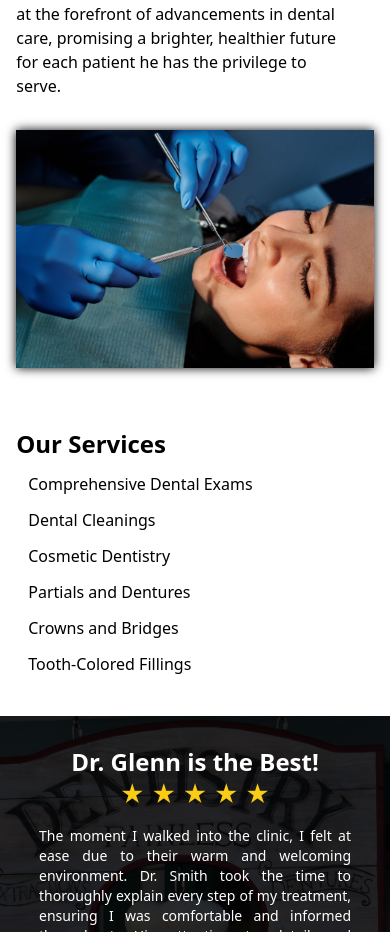
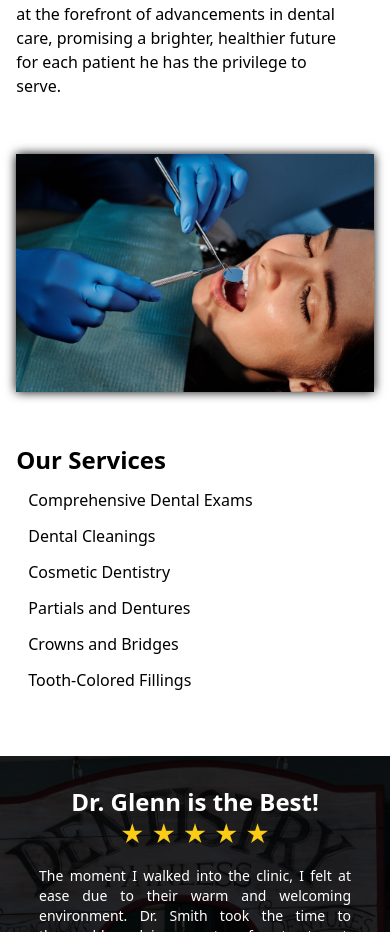
Before and after one commit to Peterson-Jacob/glennsmithDDS, a website: page index.html in a window 390 px wide. Shown: the part 1762-2694 px from the top of the page. Drawn offline with nearby package versions, Linux system fonts and the light colour scheme; a web font is replaced by a local one.

Commit message:
Update index.html

```diff
--- a/index.html
+++ b/index.html
@@ -65,8 +65,8 @@
             </div>
         </div>
 
-        <div class="flex flex-col-reverse my-24 lg:flex-row serviceInfo">
-            <div class="w-11/12 mt-5 mx-auto pb-10 flex-1 opacity-0 overflow-hidden lg:mt-10  services">
+        <div class="flex flex-col-reverse my-6 lg:my-16 lg:flex-row serviceInfo">
+            <div class="w-11/12 mt-3 mx-auto pb-10 flex-1 opacity-0 overflow-hidden lg:mt-10  services">
                 <h2 class="text-black text-2xl font-semibold lg:text-center lg:text-3xl">Our Services</h2>
 
                 <ul class="pl-3 lg:text-center text-base lg:text-lg">
```
